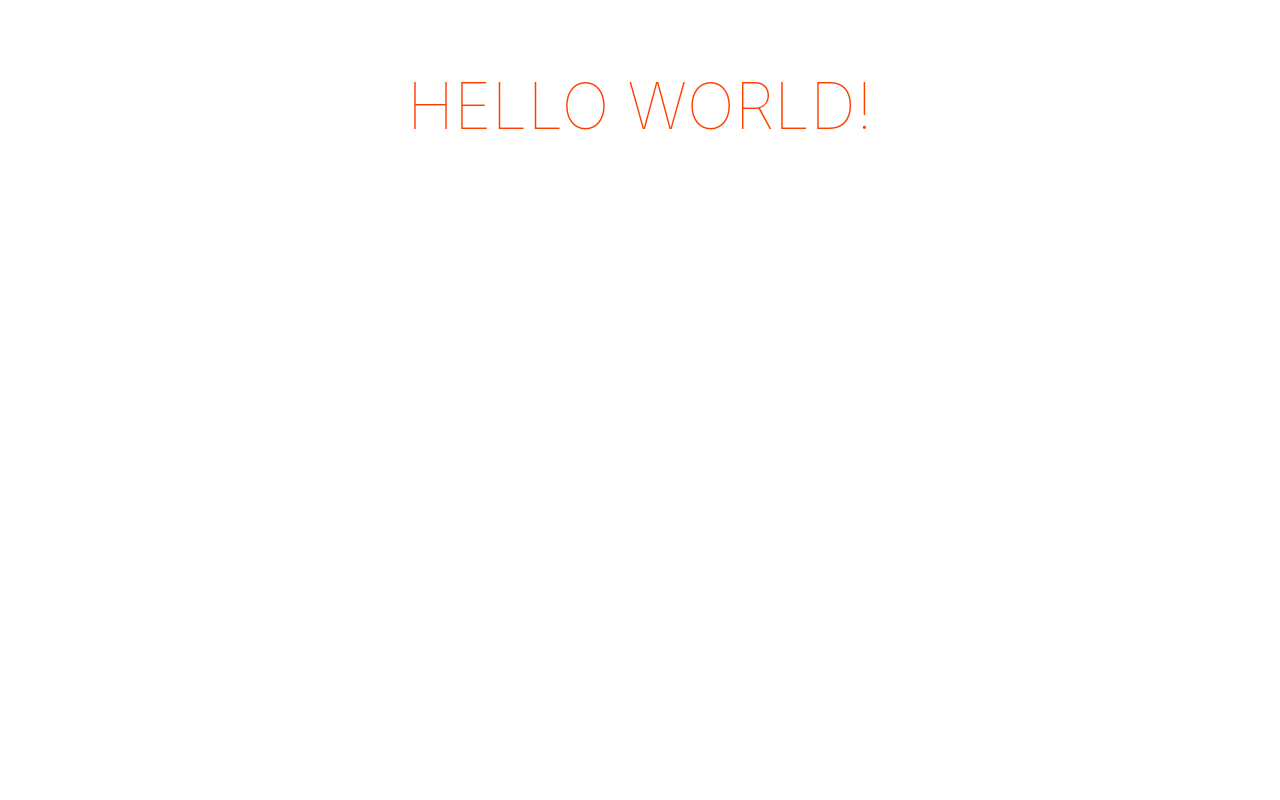
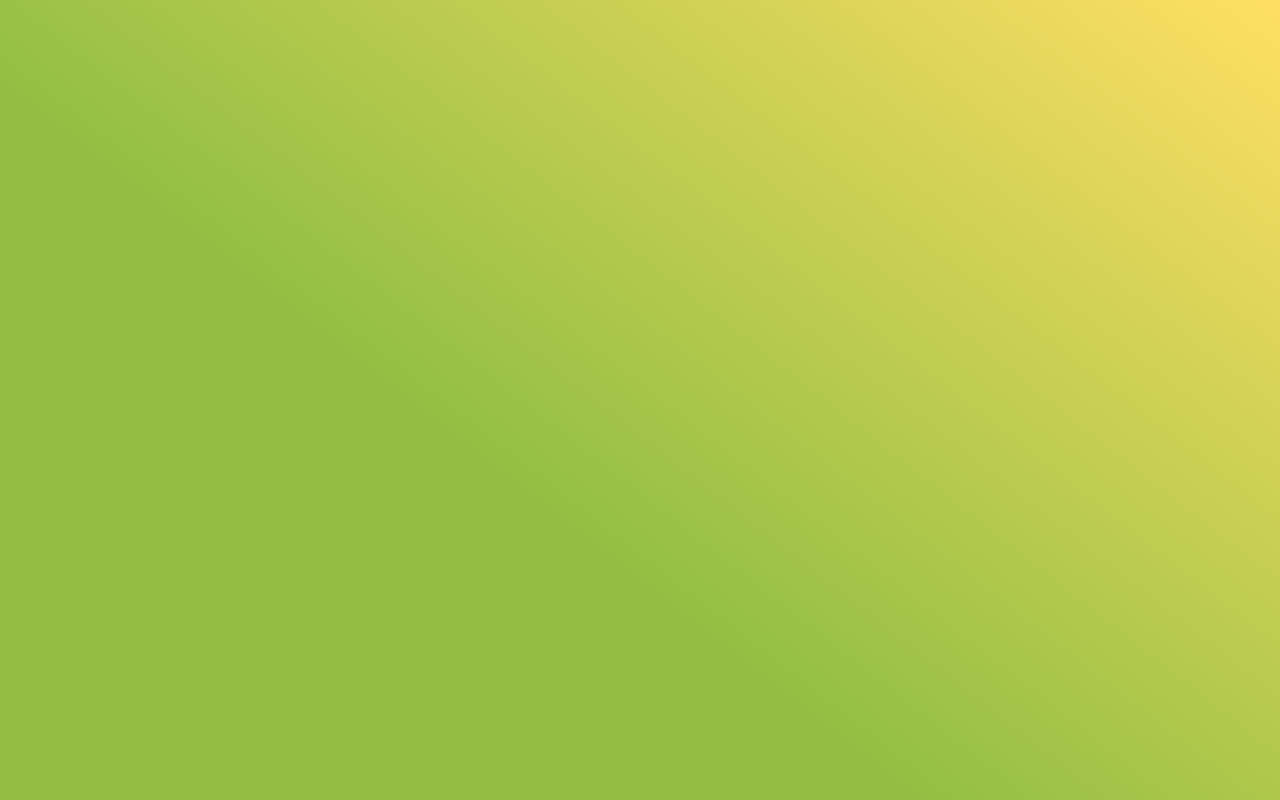
Before and after one commit to chrisoney/mastery-404, a Svelte app: page / in a window 1280 px wide. Built offline with nearby package versions, Linux system fonts and the light colour scheme.

Commit message:
start main page

```diff
--- a/src/App.svelte
+++ b/src/App.svelte
@@ -3,23 +3,31 @@
 </script>
 
 <main>
-	<h1>Hello {name}!</h1>
+	<div class="top">
+
+	</div>
+	<div class="bottom">
+
+	</div>
 </main>
 
 <style>
 	main {
-		text-align: center;
-		padding: 1em;
-		max-width: 240px;
-		margin: 0 auto;
+		top: 0;
+		left: 0;
+		right: 0;
+		bottom: 0;
+		width:100%;
+		height: 100%;
+		position: absolute;
+		background: rgb(146,191,67);
+		background: linear-gradient(38deg, rgba(146,191,67,1) 40%, rgba(255,223,100,1) 100%);
+		background-attachment: fixed;
+		display: flex;
+		flex-direction: column;
+		align-items: center;
 	}
 
-	h1 {
-		color: #ff3e00;
-		text-transform: uppercase;
-		font-size: 4em;
-		font-weight: 100;
-	}
 
 	@media (min-width: 640px) {
 		main {
```
